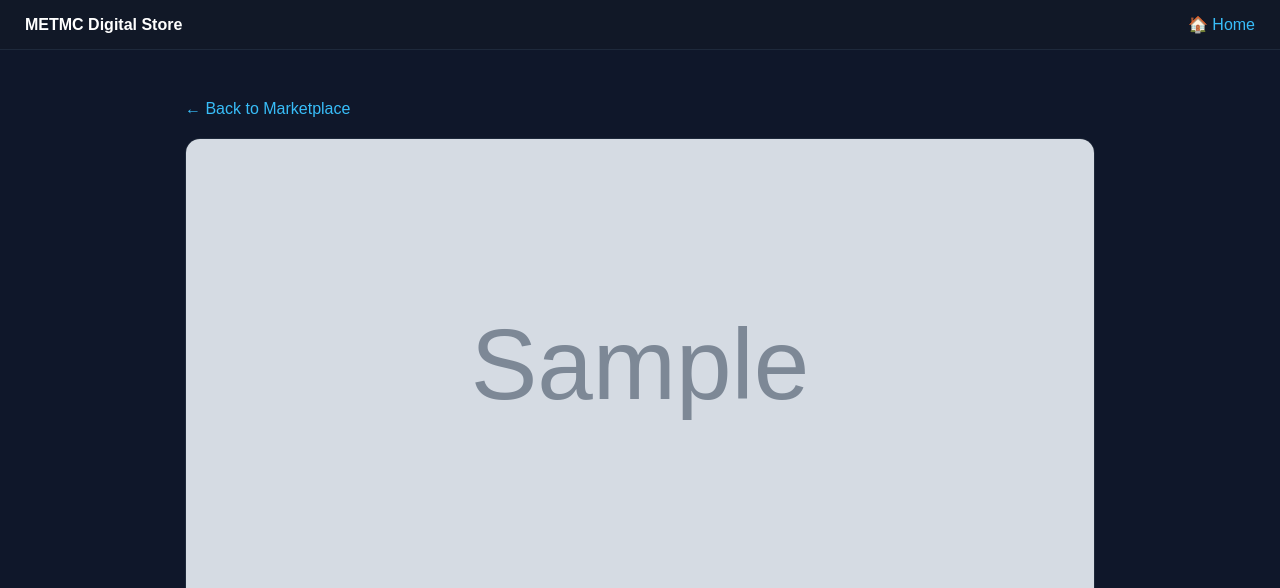
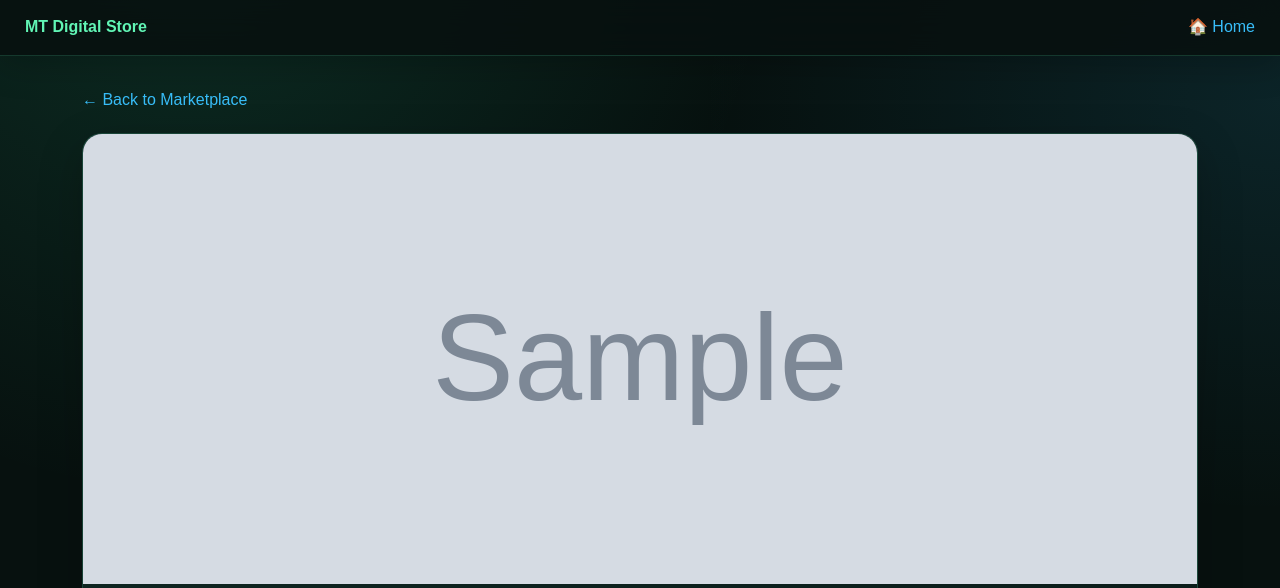
Before and after one commit to TEMMC/digital_store-, a Flask app: page /product/1 in a window 1280 px wide. Shown: the top 588 px of the page. Run offline with Flask 3, Linux system fonts and the light colour scheme; tables that the repository leaves empty hold one stand-in row (values such as "Sample post"); grey boxes marked "Sample" are stand-in pictures.

Commit message:
Apply futuristic MT branding and shared theme to product.html

```diff
--- a/templates/product.html
+++ b/templates/product.html
@@ -2,7 +2,7 @@
 content="width=device-width, initial-scale=1.0">
 
 <title>
-{{ product.name }} - METMC Digital Store
+{{ product.name }} - MT Digital Store
 </title><style>
 
 *{
@@ -190,8 +190,9 @@ p{
     color:#94a3b8;
 }
 
-</style></head><body><header><div>
-    <b>METMC Digital Store</b>
+</style><link rel="stylesheet" href="/static/mt-future.css">
+</head><body><header><div>
+    <b>MT Digital Store</b>
 </div>
 
 <div>
```
